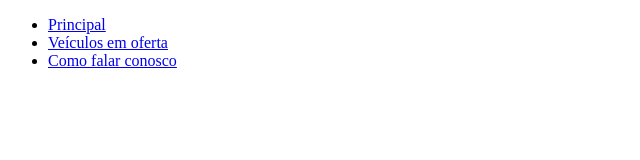
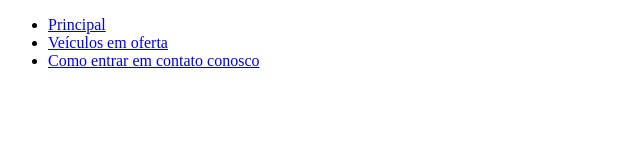
Before and after one commit to Brito311316/desafioversionamento, a plain HTML site: page contato.html in a window 1280 px wide. Shown: the whole page, without its empty margins (0-640 px from the left). Drawn offline with Linux system fonts and the light colour scheme.

Commit message:
inclui mudança na descrição dos links

```diff
--- a/contato.html
+++ b/contato.html
@@ -12,7 +12,7 @@
 					<ul>
 						<li> <a href="index.html">Principal</a> </li>
 						<li> <a href="veiculos.html"> Veículos em oferta </a></li>
-						<li> <a href="contato.html"> Como falar conosco</a></li>
+						<li> <a href="contato.html"> Como entrar em contato conosco</a></li>
 					</ul>
 				</nav>
 			</div>
```
Also changed, not shown: 1 other file.
